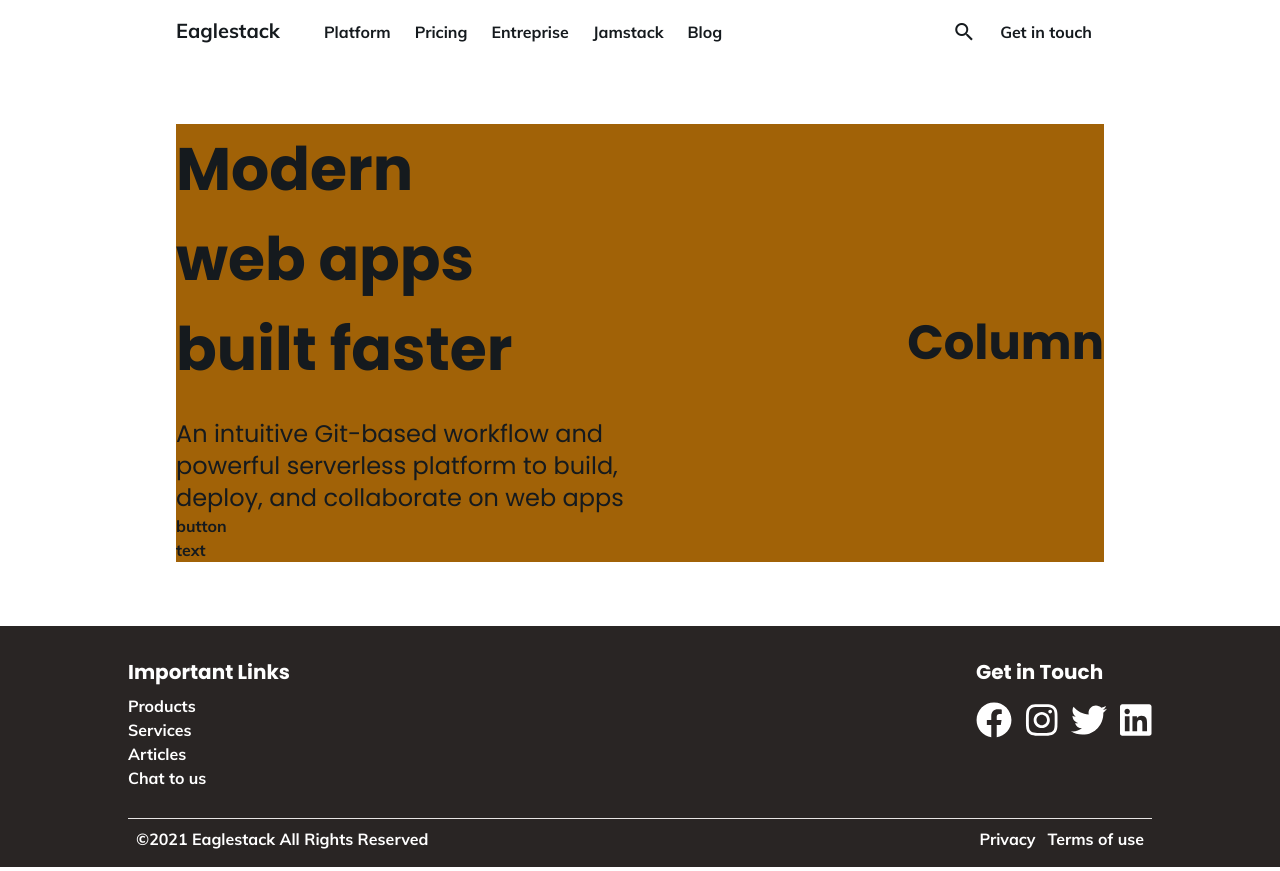
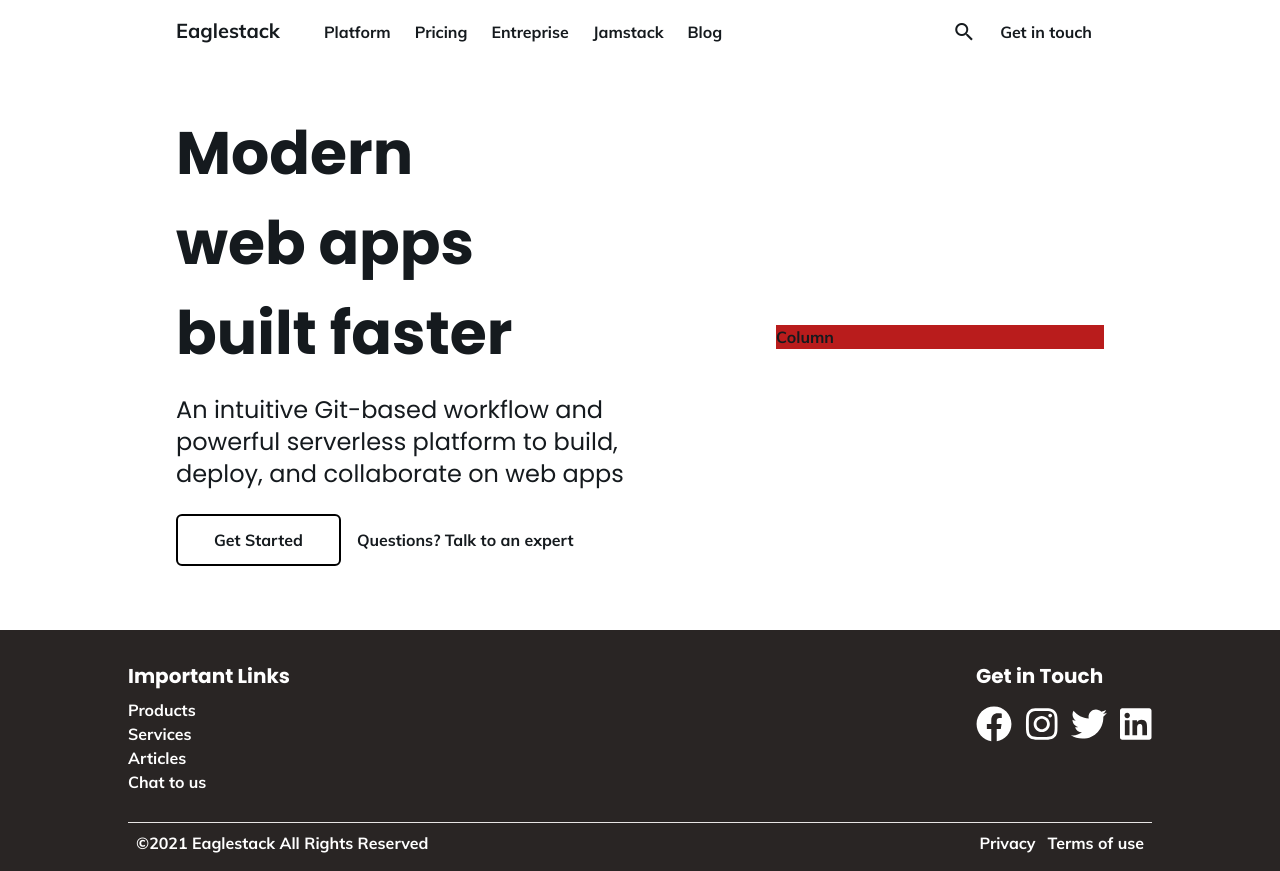
Before and after one commit to ChClaude/eaglestack, a Next.js app: page / in a window 1280 px wide. Built offline with nearby package versions, Linux system fonts and the light colour scheme.

Commit message:
updated layout

```diff
--- a/components/Button.tsx
+++ b/components/Button.tsx
@@ -9,8 +9,9 @@ interface Props {
   href?: string;
 }
 
+// TODO:Add liquid animation like here --> https://www.youtube.com/watch?v=zvZ-HlzaBcY&list=RDCMUCvHKiUI75ytqUcN851fRR2w&index=1
 const Button = ({ children, className }: Props) => {
-  let style = 'py-3 px-9 rounded-full shadow-2xl';
+  let style = 'py-3 px-9 border-solid border-2 border-black rounded-md';
 
   style = className === undefined ? style : style.concat(' ').concat(className);
 
--- a/components/Footer.tsx
+++ b/components/Footer.tsx
@@ -4,7 +4,7 @@ import { FontAwesomeIcon } from '@fortawesome/react-fontawesome';
 
 const Footer = () => {
   return (
-    <footer className="px-32 py-2 bg-gray-800 pt-8 pb-4 text-white mt-16 mb-1">
+    <footer className="px-32 py-2 bg-gray-800 pt-8 pb-4 text-white mt-16">
       <div className="flex justify-between mb-7">
         <div className="flex flex-col">
           <h6 className="pb-2">Important Links</h6>
--- /dev/null
+++ b/components/Layout.tsx
@@ -0,0 +1,21 @@
+import * as React from 'react';
+import Meta from './Meta';
+import Header from './Header';
+import Footer from './Footer';
+
+type LayoutProp = {
+  children: React.ReactNode;
+};
+
+const Layout = ({ children }: LayoutProp) => {
+  return (
+    <>
+      <Meta title="We build modern and reliable software solutions" />
+      <Header />
+      <main>{children}</main>
+      <Footer />
+    </>
+  );
+};
+
+export default Layout;
--- a/components/Main.tsx
+++ /dev/null
@@ -1,32 +0,0 @@
-import React from 'react';
-
-const Main = () => {
-  return (
-    <div className="overflow-hidden">
-      <section className="mx-44 h-auto bg-yellow-700">
-        <div className="flex justify-between  items-center mt-12">
-          <div>
-            <h1 className="mb-6 w-40-em leading-normal">
-              <div>Modern</div>
-              <div>web apps</div>
-              <div>built faster</div>
-            </h1>
-            <p className="text-2xl w-80-em font-serif">
-              An intuitive Git-based workflow and powerful serverless platform
-              to build, deploy, and collaborate on web apps
-            </p>
-            <ul>
-              <li>button</li>
-              <li>text</li>
-            </ul>
-          </div>
-          <div>
-            <h2>Column</h2>
-          </div>
-        </div>
-      </section>
-    </div>
-  );
-};
-
-export default Main;
--- a/pages/index.tsx
+++ b/pages/index.tsx
@@ -2,7 +2,6 @@ import Link from 'next/link';
 import Button from '../components/Button';
 import Meta from '../components/Meta';
 import Header from '../components/Header';
-import Main from '../components/Main';
 import Footer from '../components/Footer';
 
 import styles from '../styles/Home.module.scss';
@@ -10,16 +9,38 @@ import { library } from '@fortawesome/fontawesome-svg-core';
 import { fab } from '@fortawesome/free-brands-svg-icons';
 
 import { faPhone, faMapMarkerAlt } from '@fortawesome/free-solid-svg-icons';
+import React from 'react';
+import Layout from '../components/Layout';
 
 library.add(fab, faPhone, faMapMarkerAlt);
 
 const Home = () => (
-  <>
-    <Meta title="We build modern and reliable software solutions" />
-    <Header />
-    <Main />
-    <Footer />
-  </>
+  <Layout>
+    <section className="mx-44 h-auto">
+      <div className="flex justify-between  items-center mt-12">
+        <div>
+          <h1 className="mb-4 w-40-em leading-normal">
+            <div>Modern</div>
+            <div>web apps</div>
+            <div>built faster</div>
+          </h1>
+          <p className="text-2xl w-80-em font-serif">
+            An intuitive Git-based workflow and powerful serverless platform to
+            build, deploy, and collaborate on web apps
+          </p>
+          <ul className="mt-6 flex items-center">
+            <li>
+              <Button>Get Started</Button>
+            </li>
+            <li className="ml-4">Questions? Talk to an expert</li>
+          </ul>
+        </div>
+        <div className="w-full">
+          <div className="w-full h-6 bg-red-700">Column</div>
+        </div>
+      </div>
+    </section>
+  </Layout>
 );
 
 export default Home;
--- a/styles/globals.scss
+++ b/styles/globals.scss
@@ -70,7 +70,7 @@
 // }
 
 body {
-  @apply font-sans;
+  @apply font-body;
 }
 
 h1,
--- a/tailwind.config.js
+++ b/tailwind.config.js
@@ -18,12 +18,14 @@ module.exports = {
       'eaglestack-black': '#151A1E',
     },
     fontFamily: {
-      sans: ['Mulish', 'Arial', 'sans-serif'],
+      body: ['Mulish', 'Arial', 'sans-serif'],
       header: ['Poppins', 'Arial', 'sans-serif'],
       'header-regular': ['Poppins Regular', 'Arial', 'sans-serif'],
     },
     extend: {
       spacing: {
+        128: '32rem',
+        144: '36rem',
         '40-em': '10em',
         '60-em': '15em',
         '80-em': '20em',
```
